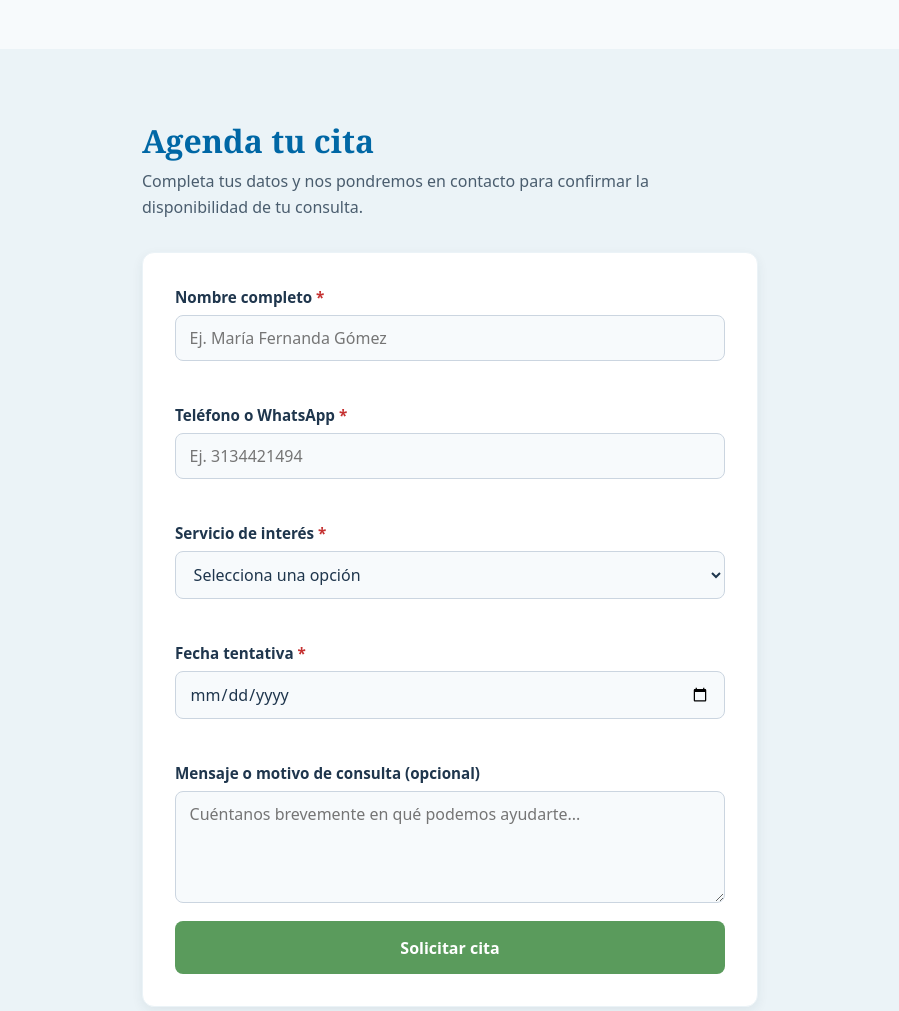
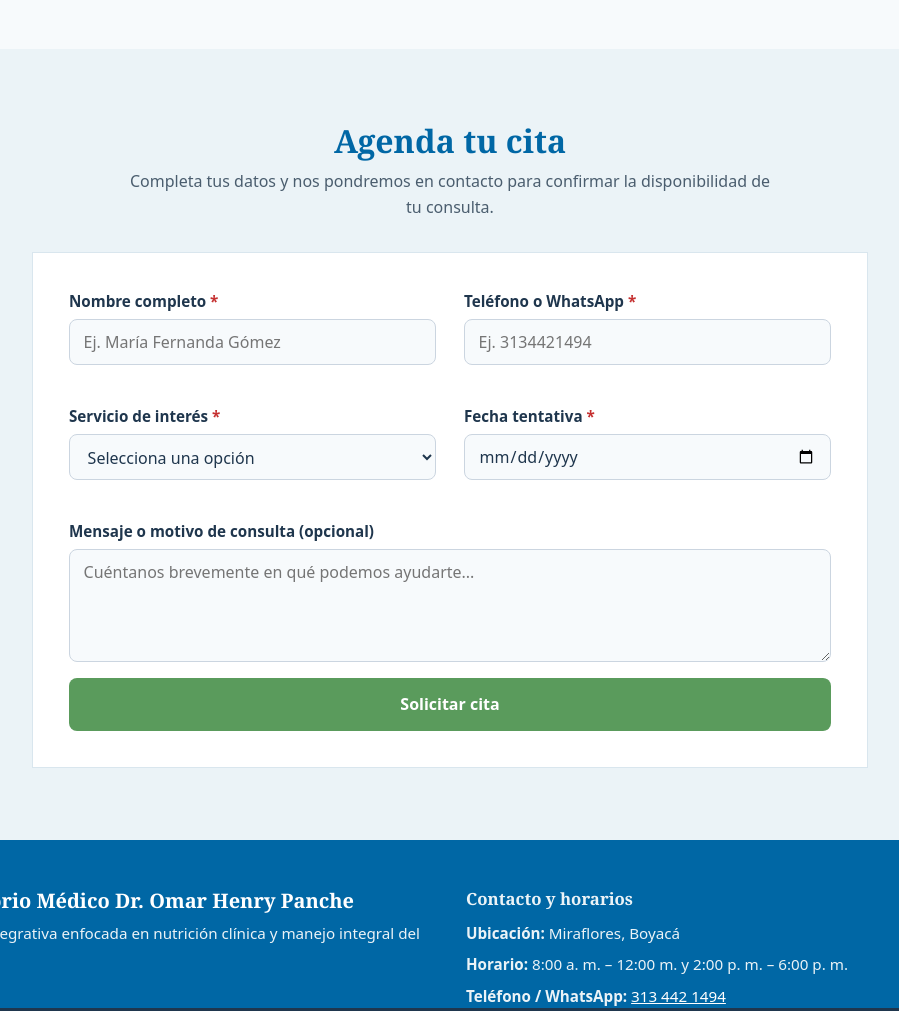
Before and after one commit to gsebastiangg6-lang/Pagina_web_IA, a plain HTML site: page index.html in a window 1280 px wide. Shown: the part 2200-3211 px from the top of the page, without its empty margins (190-1089 px from the left). Drawn offline with Linux system fonts and the light colour scheme.

Commit message:
fead:ajuste cuestionario cittas

```diff
--- a/style.css
+++ b/style.css
@@ -399,19 +399,22 @@ summary:focus-visible {
 
 /* ================= FORMULARIO DE CITAS ================= */
 .form-container {
-  max-width: 680px;
-}
+    max-width: 900px;
+  }
 
-.appointment-form {
-  background-color: var(--color-superficie);
-  border: 1px solid var(--color-secundario);
-  border-radius: var(--radio-lg);
-  padding: 1.5rem;
-  box-shadow: var(--sombra-suave);
-  display: flex;
-  flex-direction: column;
-  gap: 1.15rem;
-}
+  .appointment-form {
+    display: grid;
+    grid-template-columns: repeat(2, 1fr);
+    gap: 1.25rem 1.5rem;
+    padding: 2.25rem;
+  }
+
+  /* El campo de mensaje, el botón y el aviso ocupan las 2 columnas */
+  .appointment-form .form-group:nth-of-type(5),
+  .appointment-form .btn-full,
+  .appointment-form .form-feedback {
+    grid-column: 1 / -1;
+  }
 
 .form-group {
   display: flex;
@@ -447,10 +450,25 @@ summary:focus-visible {
 .form-group textarea {
   resize: vertical;
 }
+.form-group textarea {
+  resize: vertical;
+}
+
+.form-group input,
+.form-group select {
+  height: 46px;
+}
 
 .form-group input:focus,
 .form-group select:focus,
 .form-group textarea:focus {
+  border-color: var(--color-primario);
+  background-color: var(--color-superficie);
+}
+.form-group input:focus,
+.form-group select:focus,
+.form-group textarea:focus
+ {
   border-color: var(--color-primario);
   background-color: var(--color-superficie);
 }
@@ -594,8 +612,32 @@ summary:focus-visible {
     grid-template-columns: repeat(2, 1fr);
   }
 
+ .form-container {
+    max-width: 900px;
+  }
+
+  .form-container .section-header {
+    text-align: center;
+  }
+
+  .form-container .section-intro {
+    margin: 0 auto;
+  }
+
   .appointment-form {
-    padding: 2rem;
+    display: grid;
+    grid-template-columns: repeat(2, 1fr);
+    align-items: start;
+    gap: 1rem 1.75rem;
+    padding: 2.25rem;
+    background-color: var(--color-superficie);
+    border: 1px solid #D9E6EE;
+  }
+
+  .appointment-form .form-group:nth-of-type(5),
+  .appointment-form .btn-full,
+  .appointment-form .form-feedback {
+    grid-column: 1 / -1;
   }
 }
 
```
